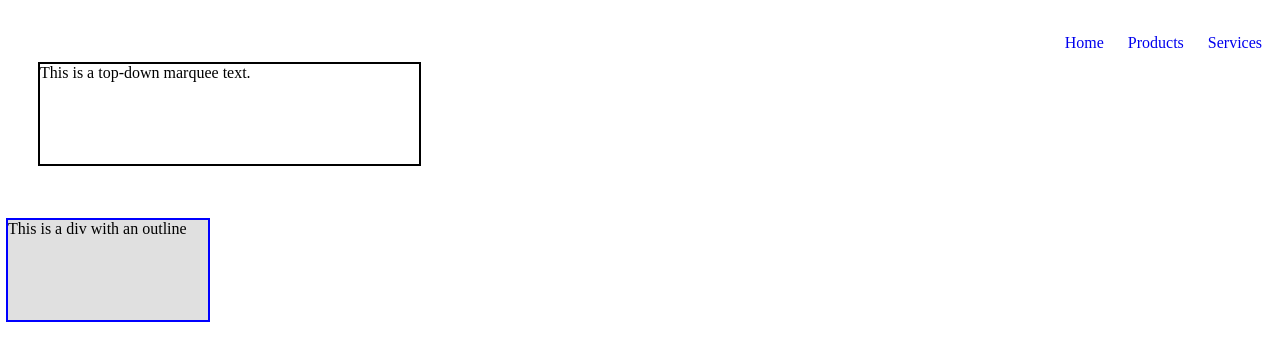
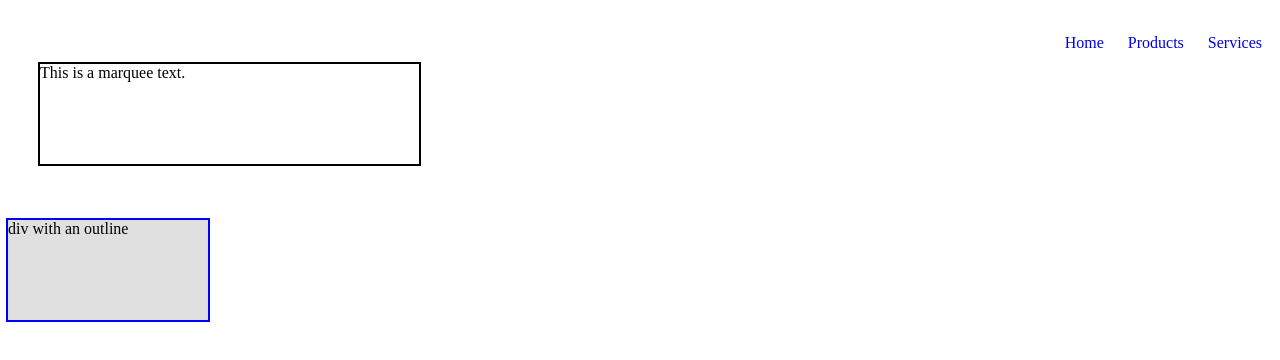
Before and after one commit to Faisalsolangi0/-FAST-NUCES-HTML-Tags, a plain HTML site: page index.html in a window 1280 px wide. Drawn offline with Linux system fonts and the light colour scheme.

Commit message:
Add files via upload

```diff
--- a/index.html
+++ b/index.html
@@ -35,11 +35,11 @@
     <br><br><br>
 
     <div class="marquee">
-        <p>This is a top-down marquee text.</p>
+        <p>This is a marquee text.</p>
     </div>
     <br><br><br>
 
-    <div class="outlined-div">This is a div with an outline</div>
+    <div class="outlined-div"> div with an outline</div>
 </body>
 
 </html>
```
